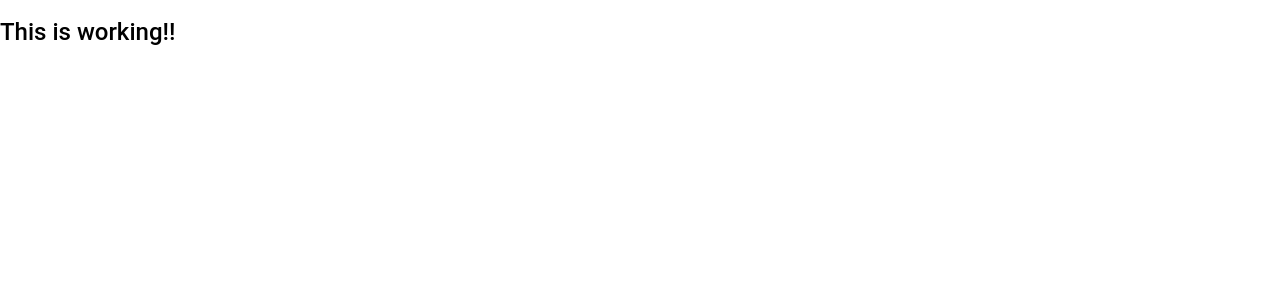
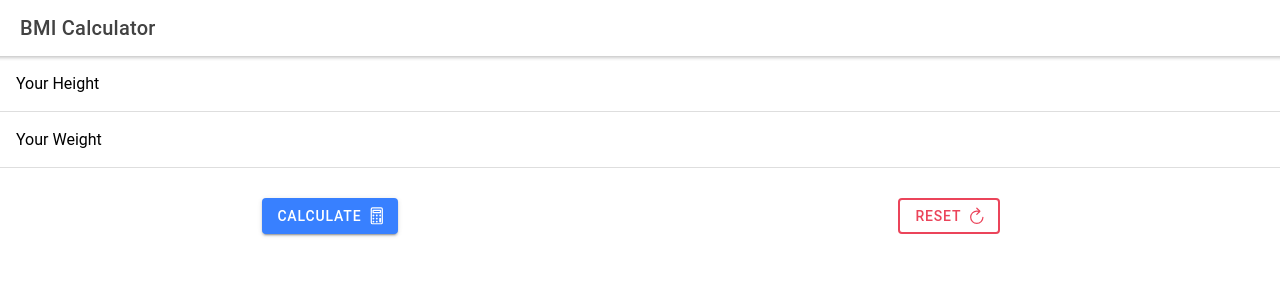
Before and after one commit to mohammadalnajar/ionic-react, a React (Create React App) app: page / in a window 1280 px wide. Shown: the top 300 px of the page. Built offline with nearby package versions, Linux system fonts and the light colour scheme.

Commit message:
build bmi calculator

```diff
--- a/src/App.tsx
+++ b/src/App.tsx
@@ -1,4 +1,21 @@
-import { IonApp, setupIonicReact } from '@ionic/react';
+import {
+    IonApp,
+    IonButton,
+    IonCol,
+    IonContent,
+    IonGrid,
+    IonHeader,
+    IonIcon,
+    IonInput,
+    IonItem,
+    IonLabel,
+    IonRow,
+    IonTitle,
+    IonToolbar,
+    setupIonicReact
+} from '@ionic/react';
+
+import { calculatorOutline, refreshOutline } from 'ionicons/icons';
 
 /* Core CSS required for Ionic components to work properly */
 import '@ionic/react/css/core.css';
@@ -18,13 +35,79 @@ import '@ionic/react/css/display.css';
 
 /* Theme variables */
 import './theme/variables.css';
+import { useRef, useState } from 'react';
 
 setupIonicReact();
 
-const App: React.FC = () => (
-    <IonApp>
-        <h2>This is working!!</h2>
-    </IonApp>
-);
+const App: React.FC = () => {
+    const [bmi, setBmi] = useState<number>();
+
+    const weightInputRef = useRef<HTMLIonInputElement>(null);
+    const heightInputRef = useRef<HTMLIonInputElement>(null);
+
+    const calculateBmi = () => {
+        const weight = weightInputRef.current?.value;
+        const height = heightInputRef.current?.value;
+
+        if (!weight || !height) {
+            return;
+        }
+
+        const bmiCal = +weight / (+height * +height);
+        setBmi(bmiCal);
+    };
+
+    const resetInputs = () => {
+        weightInputRef.current!.value = '';
+        heightInputRef.current!.value = '';
+
+        setBmi(undefined);
+    };
+
+    return (
+        <IonApp>
+            <IonHeader>
+                <IonToolbar>
+                    <IonTitle>BMI Calculator</IonTitle>
+                </IonToolbar>
+            </IonHeader>
+            <IonContent>
+                <IonItem>
+                    <IonLabel position='floating'>Your Height</IonLabel>
+                    <IonInput ref={heightInputRef} id='height-input'></IonInput>
+                </IonItem>
+                <IonItem>
+                    <IonLabel position='floating'>Your Weight</IonLabel>
+                    <IonInput ref={weightInputRef} id='weight-input'></IonInput>
+                </IonItem>
+
+                <IonGrid className='ion-margin ion-text-center'>
+                    <IonRow>
+                        <IonCol>
+                            <IonButton onClick={calculateBmi}>
+                                Calculate
+                                <IonIcon slot='end' icon={calculatorOutline} />
+                            </IonButton>
+                        </IonCol>
+                        <IonCol>
+                            <IonButton
+                                onClick={resetInputs}
+                                color='danger'
+                                fill='outline'
+                                id='reset-btn'
+                            >
+                                Reset
+                                <IonIcon slot='end' icon={refreshOutline} />
+                            </IonButton>
+                        </IonCol>
+                    </IonRow>
+                    <IonRow>
+                        <IonCol> {bmi && <h2>Your bmi is: {bmi}</h2>} </IonCol>
+                    </IonRow>
+                </IonGrid>
+            </IonContent>
+        </IonApp>
+    );
+};
 
 export default App;
```
